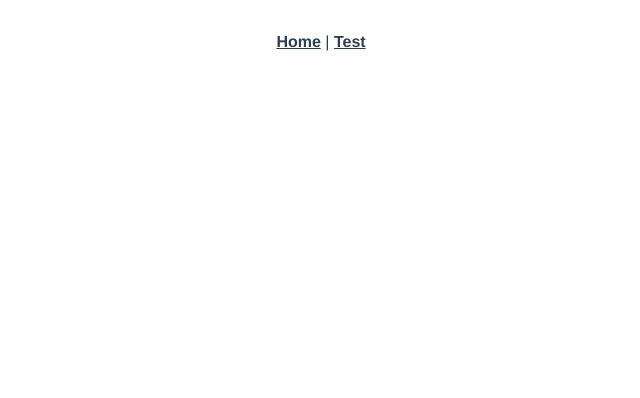
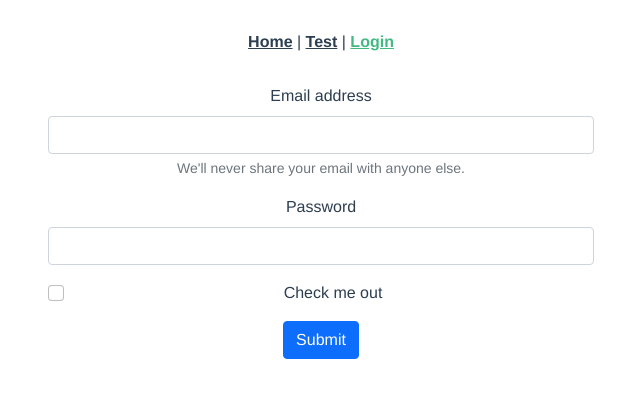
Before and after one commit to gkyla/g-commerce, a Vue app in the folder client/: page /login in a window 1280 px wide. Before the commit this address had no page. Shown: the top 398 px of the page, without its empty margins (319-959 px from the left). Built offline with nearby package versions, Linux system fonts and the light colour scheme.

Commit message:
add login views

```diff
--- a/client/package.json
+++ b/client/package.json
@@ -8,6 +8,7 @@
     "lint": "vue-cli-service lint"
   },
   "dependencies": {
+    "axios": "^0.21.1",
     "core-js": "^3.6.5",
     "vue": "^3.0.0",
     "vue-router": "^4.0.0-0",
--- a/client/src/App.vue
+++ b/client/src/App.vue
@@ -2,7 +2,8 @@
   <div id="root">
     <div id="nav">
       <router-link to="/">Home</router-link> |
-      <router-link to="/about">Test</router-link>
+      <router-link to="/about">Test</router-link> |
+      <router-link to="/login">Login</router-link>
     </div>
     <router-view />
   </div>
--- a/client/src/router/index.js
+++ b/client/src/router/index.js
@@ -1,26 +1,32 @@
-import { createRouter, createWebHistory } from "vue-router";
-import Home from "../views/Home.vue";
+import { createRouter, createWebHistory } from 'vue-router';
+import Home from '../views/Home.vue';
 
 const routes = [
   {
-    path: "/",
-    name: "Home",
-    component: Home
+    path: '/',
+    name: 'Home',
+    component: Home,
   },
   {
-    path: "/about",
-    name: "About",
+    path: '/about',
+    name: 'About',
     // route level code-splitting
     // this generates a separate chunk (about.[hash].js) for this route
     // which is lazy-loaded when the route is visited.
     component: () =>
-      import(/* webpackChunkName: "about" */ "../views/About.vue")
-  }
+      import(/* webpackChunkName: "about" */ '../views/About.vue'),
+  },
+  {
+    path: '/login',
+    name: 'Login',
+    component: () =>
+      import(/* webpackChunkName: "about" */ '../views/Login.vue'),
+  },
 ];
 
 const router = createRouter({
   history: createWebHistory(process.env.BASE_URL),
-  routes
+  routes,
 });
 
 export default router;
--- /dev/null
+++ b/client/src/views/Login.vue
@@ -0,0 +1,73 @@
+<template>
+  <div class="container">
+    <div class="row d-flex justify-content-center">
+      <div class="col-sm-6">
+        <form @submit.prevent="login">
+          <div class="mb-3">
+            <label for="email" class="form-label">Email address</label>
+            <input
+              type="email"
+              class="form-control"
+              id="email"
+              v-model="email"
+              aria-describedby="emailHelp"
+            />
+            <div id="emailHelp" class="form-text">
+              We'll never share your email with anyone else.
+            </div>
+          </div>
+          <div class="mb-3">
+            <label for="password" class="form-label">Password</label>
+            <input
+              type="password"
+              class="form-control"
+              v-model="password"
+              id="password"
+            />
+          </div>
+          <div class="mb-3 form-check">
+            <input
+              type="checkbox"
+              class="form-check-input"
+              id="exampleCheck1"
+            />
+            <label class="form-check-label" for="exampleCheck1"
+              >Check me out</label
+            >
+          </div>
+          <button type="submit" class="btn btn-primary">Submit</button>
+        </form>
+      </div>
+    </div>
+  </div>
+</template>
+
+<script>
+import { ref } from "vue";
+import axios from "axios";
+
+export default {
+  setup() {
+    const password = ref(null);
+    const email = ref(null);
+
+    // Todo handle proxy
+
+    function login() {
+      axios
+        .post("auth/login", {
+          password,
+          email,
+        })
+        .then((response) => {
+          console.log(response);
+        });
+    }
+
+    return { password, email, login };
+  },
+};
+</script>
+
+<style>
+</style>
```
Also changed, not shown: 1 other file (tests, documents, lock files or other folders).
